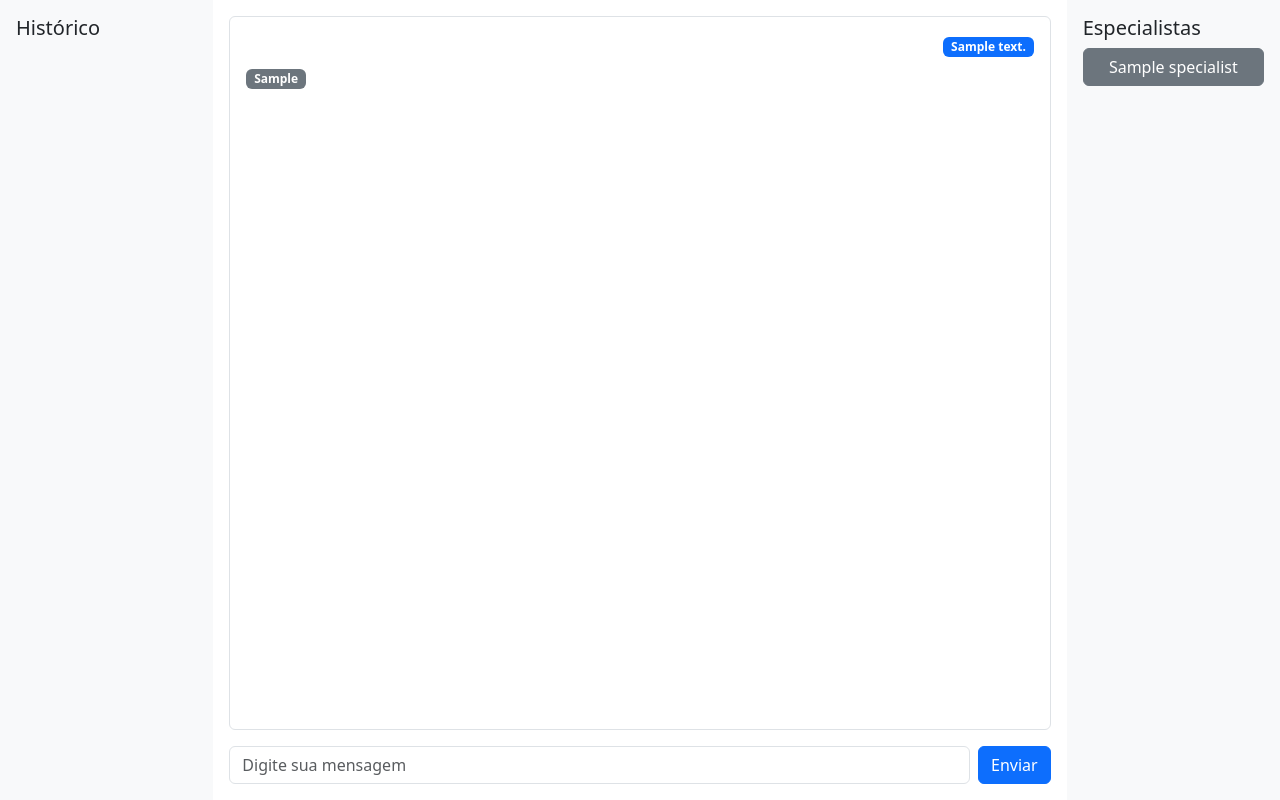
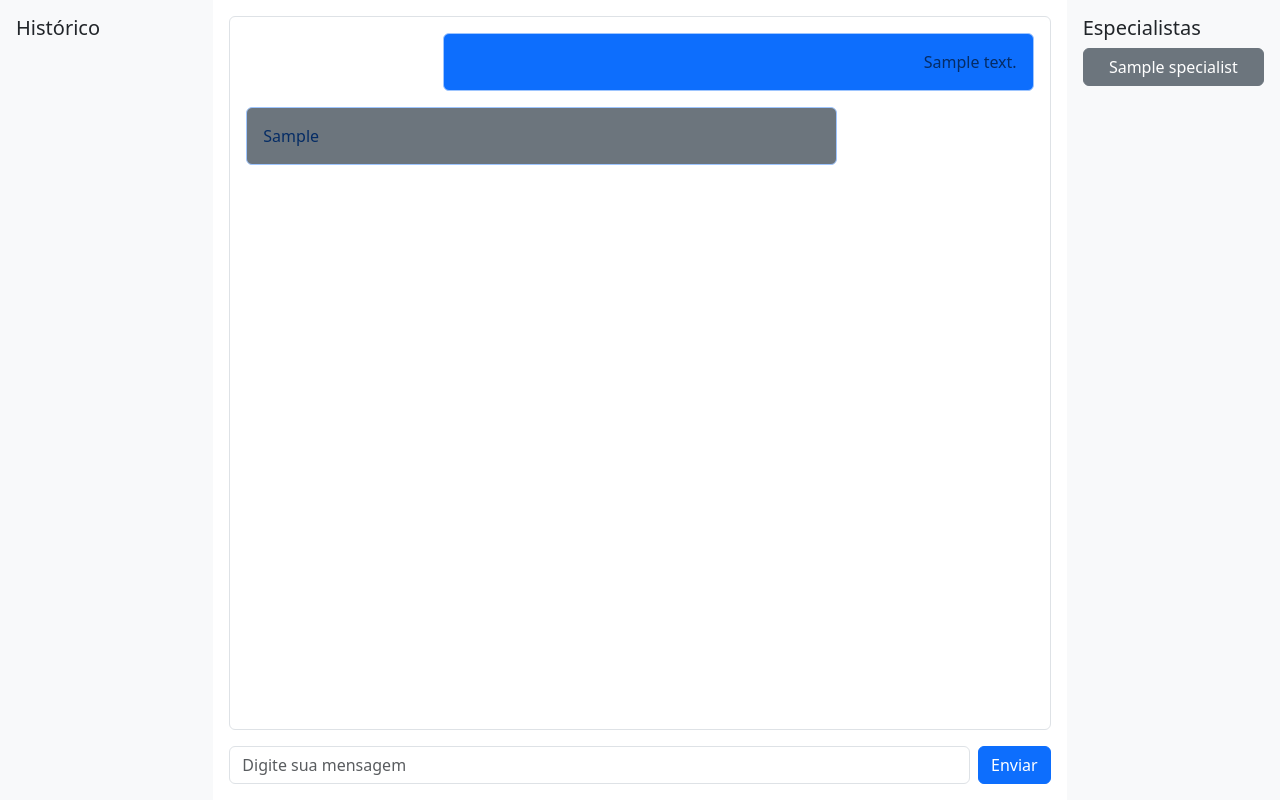
Before and after one commit to eletromarlon/chatHome, a Flask app: page /chat in a window 1280 px wide. Run offline with Flask 3, Linux system fonts and the light colour scheme; a user stored in the database is signed in; tables that the repository leaves empty hold one stand-in row (values such as "Sample post").

Commit message:
Fix bug on layout of chat - remove overflow-auto and use alert

```diff
--- a/static/js/chat.js
+++ b/static/js/chat.js
@@ -39,8 +39,8 @@ document.getElementById('form-chat').addEventListener('submit', function (e) {
 function adicionarMensagem(texto, usuario) {
     const chat = document.getElementById('chat');
     const mensagem = document.createElement('div');
-    mensagem.className = usuario ? 'text-end mb-2' : 'text-start mb-2';
-    mensagem.innerHTML = `<span class="badge bg-${usuario ? 'primary' : 'secondary'}">${texto}</span>`;
+    mensagem.className = usuario ? 'text-end mb-2 w-75 ms-auto' : 'text-start mb-2 w-75 me-auto';
+    mensagem.innerHTML = `<span class="alert alert-primary text-break d-block bg-${usuario ? 'primary' : 'secondary'}">${texto}</span>`;
     chat.appendChild(mensagem);
     chat.scrollTop = chat.scrollHeight;
 }
--- a/templates/chat.html
+++ b/templates/chat.html
@@ -14,7 +14,7 @@
             <ul id="historico-lista" class="list-group"></ul>
         </div>
         <div class="col-8 d-flex flex-column p-3">
-            <div id="chat" class="flex-grow-1 border rounded p-3 overflow-auto mb-3"></div>
+            <div id="chat" class="flex-grow-1 border rounded p-3 mb-3"></div>
             <form id="form-chat" class="d-flex">
                 <input type="text" id="mensagem" class="form-control me-2" placeholder="Digite sua mensagem">
                 <button class="btn btn-primary">Enviar</button>
```
